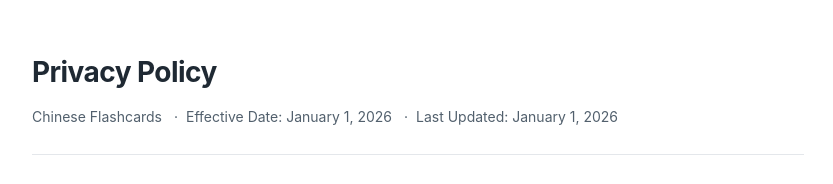
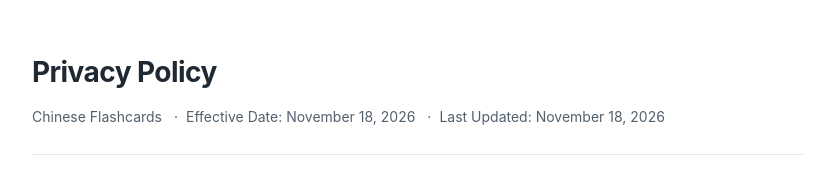
Before and after one commit to zaiapplearning-debug/privacy-policy, a plain HTML site: page index.html in a window 1280 px wide. Shown: the top 184 px of the page, without its empty margins (222-1055 px from the left). Drawn offline with Linux system fonts and the light colour scheme.

Commit message:
Update index.html

```diff
--- a/index.html
+++ b/index.html
@@ -109,8 +109,8 @@
         <h1>Privacy Policy</h1>
         <div class="meta">
             <span>Chinese Flashcards</span>
-            <span>Effective Date: January 1, 2026</span>
-            <span>Last Updated: January 1, 2026</span>
+            <span>Effective Date: November 18, 2026</span>
+            <span>Last Updated: November 18, 2026</span>
         </div>
     </header>
 
```
